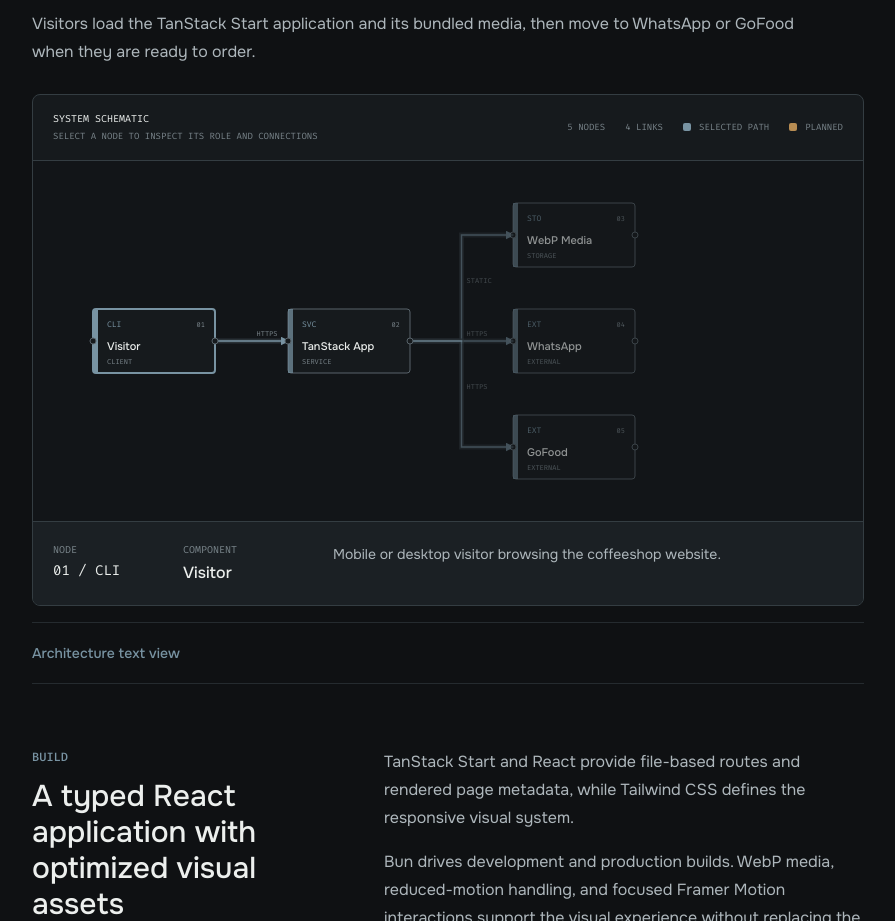
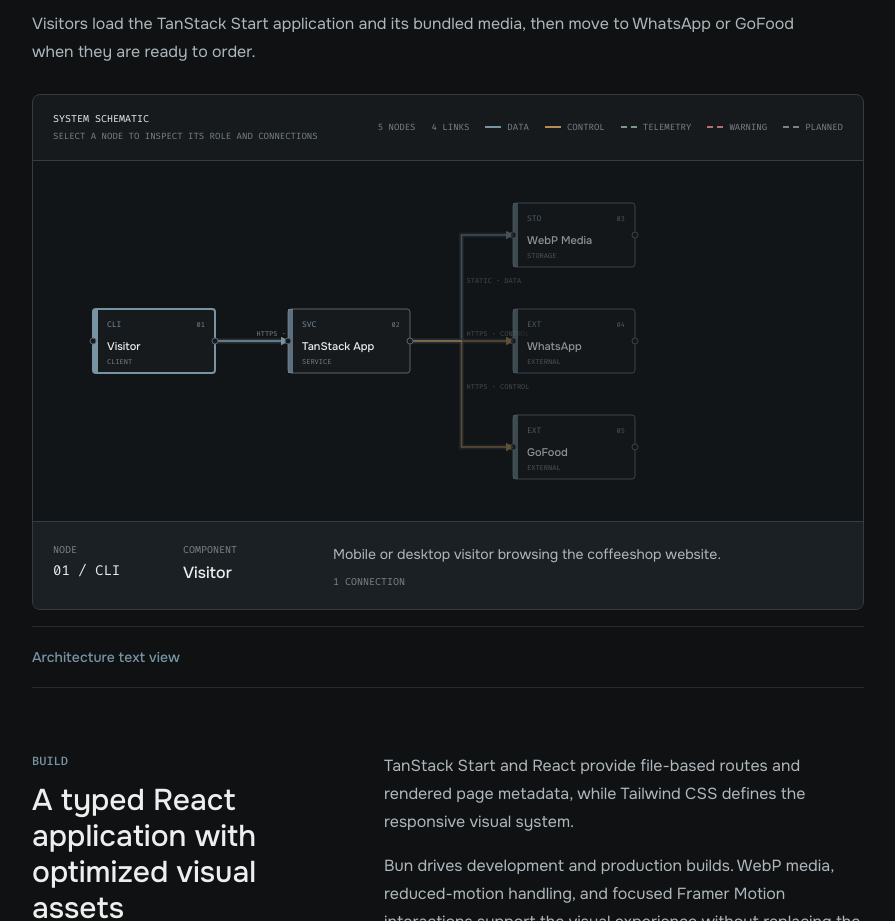
Before and after one commit to parothegreat/parothegreat-portfolio, a Next.js app: page /work/mitra-coffeeshop in a window 1280 px wide. Shown: the part 2287-3208 px from the top of the page, without its empty margins (272-1167 px from the left). Built offline with nearby package versions, Linux system fonts and the light colour scheme.

Commit message:
feat: animate semantic project architecture

```diff
--- a/src/modules/work/components/ArchitectureExplorer.tsx
+++ b/src/modules/work/components/ArchitectureExplorer.tsx
@@ -1,4 +1,5 @@
-import { CSSProperties, KeyboardEvent, useId, useState } from 'react';
+import { motion, useInView, useReducedMotion } from 'framer-motion';
+import { CSSProperties, KeyboardEvent, useId, useRef, useState } from 'react';
 
 import {
   ArchitectureEdge,
@@ -7,14 +8,19 @@
   WorkItem,
 } from '@/data/work';
 
+import useIsMobile from '@/common/hooks/useIsMobile';
+
 const MAP_WIDTH = 760;
 const MAP_HEIGHT = 360;
 const NODE_WIDTH = 122;
 const NODE_HEIGHT = 64;
 
 const NODE_CODES: Record<ArchitectureNode['type'], string> = {
+  user: 'USR',
   client: 'CLI',
+  sensor: 'SNS',
   network: 'NET',
+  cloud: 'CLD',
   proxy: 'PRX',
   service: 'SVC',
   database: 'DB',
@@ -24,6 +30,33 @@
   security: 'SEC',
   external: 'EXT',
 };
+
+const EDGE_STYLES: Record<
+  ArchitectureEdge['semantic'],
+  { color: string; dash?: string; label: string }
+> = {
+  data: { color: 'var(--circuit-500)', label: 'Data' },
+  control: { color: 'var(--signal-500)', label: 'Control' },
+  telemetry: {
+    color: 'var(--telemetry-500)',
+    dash: '2 3',
+    label: 'Telemetry',
+  },
+  warning: {
+    color: 'var(--fault-500)',
+    dash: '3 3',
+    label: 'Warning',
+  },
+  planned: {
+    color: 'var(--text-tertiary)',
+    dash: '6 5',
+    label: 'Planned',
+  },
+};
+
+const EDGE_SEMANTICS = Object.keys(
+  EDGE_STYLES,
+) as ArchitectureEdge['semantic'][];
 
 const nodeCenter = (node: ArchitectureNode) => ({
   x: node.x + NODE_WIDTH / 2,
@@ -69,6 +102,10 @@
   accent: string;
   activeNodeId?: string;
   variant?: 'detail' | 'preview';
+  animatePaths?: boolean;
+  pathsVisible?: boolean;
+  showPackets?: boolean;
+  packetLimit?: number;
 }
 
 const getPreviewNodes = (architecture: WorkItem['architecture']) => {
@@ -263,9 +300,18 @@
   accent,
   activeNodeId,
   variant = 'detail',
+  animatePaths = false,
+  pathsVisible = true,
+  showPackets = false,
+  packetLimit = 6,
 }: ArchitectureMapProps) => {
+  const reduceMotion = useReducedMotion();
   const instanceId = useId().replace(/:/g, '');
   const markerId = `arrow-${instanceId}`;
+  const packetEdgeIds = architecture.edges
+    .filter((edge) => edge.animated && edge.semantic !== 'planned')
+    .slice(0, packetLimit)
+    .map((edge) => edge.id);
   const connectedNodeIds = new Set(
     architecture.edges.flatMap((edge) => {
       if (!activeNodeId) return [];
@@ -304,6 +350,20 @@
         >
           <path d='M 0 0 L 6 3 L 0 6 z' fill={accent} />
         </marker>
+        {EDGE_SEMANTICS.map((semantic) => (
+          <marker
+            key={semantic}
+            id={`${markerId}-${semantic}`}
+            markerHeight='6'
+            markerWidth='6'
+            orient='auto-start-reverse'
+            refX='5'
+            refY='3'
+            viewBox='0 0 6 6'
+          >
+            <path d='M 0 0 L 6 3 L 0 6 z' fill={EDGE_STYLES[semantic].color} />
+          </marker>
+        ))}
       </defs>
       {architecture.edges.map((edge) => {
         const geometry = edgeGeometry(edge, architecture.nodes);
@@ -313,6 +373,9 @@
           edge.source === activeNodeId ||
           edge.target === activeNodeId;
         const edgeLabel = edge.protocol ?? edge.label;
+        const edgeStyle = EDGE_STYLES[edge.semantic];
+        const packetIndex = packetEdgeIds.indexOf(edge.id);
+        const marker = `url(#${markerId}-${edge.semantic})`;
 
         return (
           <g key={edge.id} opacity={isActive ? 1 : 0.48}>
@@ -322,19 +385,48 @@
               stroke='var(--diagram-track)'
               strokeWidth='5'
             />
-            <path
+            <motion.path
+              data-architecture-edge={edge.id}
+              data-semantic={edge.semantic}
               d={geometry.path}
               fill='none'
-              markerEnd={`url(#${markerId})`}
+              initial={
+                animatePaths && !reduceMotion
+                  ? { opacity: 0.35, pathLength: 0 }
+                  : false
+              }
+              animate={{
+                opacity: pathsVisible ? 1 : 0.35,
+                pathLength: pathsVisible ? 1 : 0,
+              }}
+              transition={{
+                duration: reduceMotion ? 0 : 0.8,
+                ease: 'easeInOut',
+              }}
+              markerEnd={marker}
               markerStart={
-                edge.direction === 'bidirectional'
-                  ? `url(#${markerId})`
-                  : undefined
+                edge.direction === 'bidirectional' ? marker : undefined
               }
-              stroke={accent}
+              stroke={edgeStyle.color}
+              strokeDasharray={edgeStyle.dash}
               strokeWidth='1.5'
             />
-            {edgeLabel ? (
+            {showPackets && packetIndex >= 0 ? (
+              <circle
+                aria-hidden='true'
+                data-edge={edge.id}
+                className='architecture-packet'
+                fill={edgeStyle.color}
+                r='3'
+              >
+                <animateMotion
+                  begin={`${packetIndex * 0.35}s`}
+                  dur={`${2.8 + packetIndex * 0.16}s`}
+                  path={geometry.path}
+                  repeatCount='indefinite'
+                />
+              </circle>
+            ) : null}
             <text
               fill='var(--text-tertiary)'
               fontFamily='var(--firaCode-font)'
@@ -342,9 +434,9 @@
               x={geometry.labelX}
               y={geometry.labelY}
             >
-                {edgeLabel.toUpperCase()}
+              {edgeLabel ? `${edgeLabel.toUpperCase()} · ` : ''}
+              {edgeStyle.label.toUpperCase()}
             </text>
-            ) : null}
           </g>
         );
       })}
@@ -440,6 +532,11 @@
 }
 
 const ArchitectureExplorer = ({ project }: ArchitectureExplorerProps) => {
+  const schematicRef = useRef<HTMLDivElement>(null);
+  const pathsVisible = useInView(schematicRef, { amount: 0.28, once: true });
+  const schematicVisible = useInView(schematicRef, { amount: 0.05 });
+  const reduceMotion = useReducedMotion();
+  const isMobile = useIsMobile();
   const [activeNodeId, setActiveNodeId] = useState(
     project.architecture.nodes[0].id,
   );
@@ -450,6 +547,9 @@
     project.architecture.nodes[0];
   const activeNodeIndex = project.architecture.nodes.findIndex(
     (node) => node.id === activeNode.id,
+  );
+  const activeConnections = project.architecture.edges.filter(
+    (edge) => edge.source === activeNode.id || edge.target === activeNode.id,
   );
 
   const handleKeyDown = (event: KeyboardEvent<HTMLElement>) => {
@@ -479,6 +579,7 @@
       </div>
 
       <div
+        ref={schematicRef}
         className='instrument-surface mt-7 overflow-hidden rounded-lg'
         style={{ '--project-accent': accent } as CSSProperties}
       >
@@ -491,24 +592,24 @@
               Select a node to inspect its role and connections
             </p>
           </div>
-          <div className='flex flex-wrap gap-x-5 gap-y-2 font-code text-[9px] uppercase text-[var(--text-tertiary)]'>
+          <div className='flex flex-wrap gap-x-4 gap-y-2 font-code text-[9px] uppercase text-[var(--text-tertiary)]'>
             <span>{project.architecture.nodes.length} nodes</span>
             <span>{project.architecture.edges.length} links</span>
-            <span className='inline-flex items-center gap-2'>
+            {EDGE_SEMANTICS.map((semantic) => (
+              <span key={semantic} className='inline-flex items-center gap-1.5'>
                 <span
                   aria-hidden='true'
-                className='h-2 w-2 rounded-sm'
-                style={{ backgroundColor: accent }}
+                  className='w-4 border-t-2'
+                  style={{
+                    borderColor: EDGE_STYLES[semantic].color,
+                    borderStyle: EDGE_STYLES[semantic].dash
+                      ? 'dashed'
+                      : 'solid',
+                  }}
                 />
-              selected path
+                {EDGE_STYLES[semantic].label}
               </span>
-            <span className='inline-flex items-center gap-2'>
-              <span
-                aria-hidden='true'
-                className='h-2 w-2 rounded-sm bg-[var(--signal-500)]'
-              />
-              planned
-            </span>
+            ))}
           </div>
         </div>
         <div className='scrollbar-thin overflow-x-auto'>
@@ -516,7 +617,11 @@
             <ArchitectureMap
               accent={accent}
               activeNodeId={activeNodeId}
+              animatePaths
               architecture={project.architecture}
+              packetLimit={isMobile ? 3 : 6}
+              pathsVisible={pathsVisible || Boolean(reduceMotion)}
+              showPackets={schematicVisible && !reduceMotion}
             />
 
             {project.architecture.nodes.map((node) => {
@@ -586,6 +691,10 @@
                 {activeNode.status === 'planned' ? ' · planned' : ''}
               </p>
             ) : null}
+            <p className='mt-2 font-code text-[10px] uppercase text-[var(--text-tertiary)]'>
+              {activeConnections.length}{' '}
+              {activeConnections.length === 1 ? 'connection' : 'connections'}
+            </p>
           </div>
         </div>
       </div>
@@ -594,6 +703,9 @@
         <summary className='flex min-h-[44px] cursor-pointer items-center text-sm font-medium text-[var(--circuit-500)] focus-visible:outline-none focus-visible:ring-2 focus-visible:ring-[var(--focus-ring)]'>
           Architecture text view
         </summary>
+        <p className='pb-4 pt-2 text-sm leading-6 text-[var(--text-secondary)]'>
+          {project.architecture.summary}
+        </p>
         <ol className='space-y-4 pb-4 pt-2'>
           {project.architecture.nodes.map((node) => (
             <li key={node.id}>
@@ -607,6 +719,31 @@
             </li>
           ))}
         </ol>
+        <h3 className='font-code text-[10px] uppercase text-[var(--text-tertiary)]'>
+          Connections
+        </h3>
+        <ul className='mt-3 space-y-2 pb-4'>
+          {project.architecture.edges.map((edge) => {
+            const source = project.architecture.nodes.find(
+              (node) => node.id === edge.source,
+            );
+            const target = project.architecture.nodes.find(
+              (node) => node.id === edge.target,
+            );
+
+            return (
+              <li
+                key={edge.id}
+                className='text-sm leading-6 text-[var(--text-secondary)]'
+              >
+                {source?.label} to {target?.label}:{' '}
+                {EDGE_STYLES[edge.semantic].label}
+                {edge.protocol ? ` over ${edge.protocol}` : ''}
+                {edge.semantic === 'planned' ? ' (planned)' : ''}.
+              </li>
+            );
+          })}
+        </ul>
       </details>
     </section>
   );
```
Lines whose indentation alone changed are shown as unchanged.
